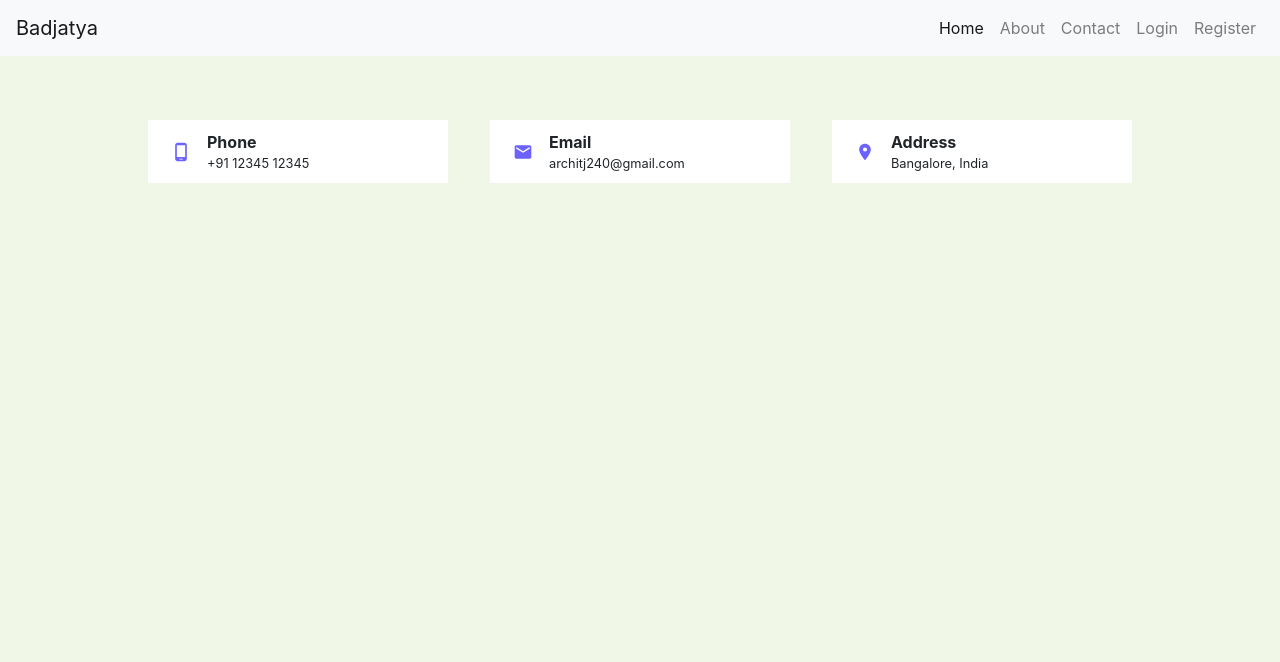
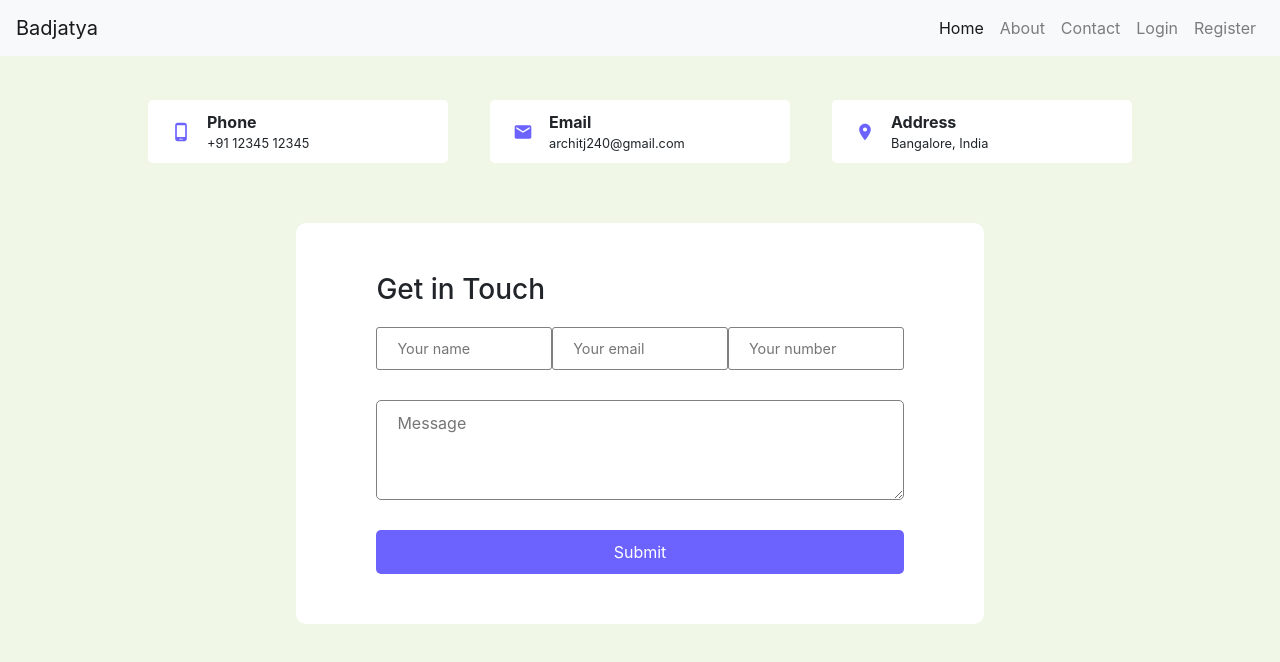
Before and after one commit to badjatya/Mern, a React (Create React App) app in the folder client/: page /contact in a window 1280 px wide. Shown: the top 662 px of the page. Built offline with nearby package versions, Linux system fonts and the light colour scheme.

Commit message:
Contact page styled

```diff
--- a/client/src/components/ContactCard.js
+++ b/client/src/components/ContactCard.js
@@ -16,10 +16,20 @@ const ContactCard = (props) => {
 const Card = styled.div`
   background-color: #fff;
   padding: 10px 20px;
+  border-radius: 5px;
   display: flex;
   align-items: center;
   justify-content: space-between;
   width: 300px;
+
+  @media (max-width: 1024px) {
+    width: 230px;
+  }
+
+  @media (max-width: 426px) {
+    margin-bottom: 20px;
+    width: 80%;
+  }
 `;
 
 const Icon = styled.div`
--- a/client/src/pages/Contact.js
+++ b/client/src/pages/Contact.js
@@ -2,10 +2,21 @@ import React from "react";
 import { MdOutlinePhoneAndroid, MdEmail, MdPlace } from "react-icons/md";
 
 // Styles
-import { Container, DetailsContainer } from "./styles/contact.styles";
+import {
+  Container,
+  DetailsContainer,
+  Form,
+  FormContainer,
+  InputContainers,
+  InputContainer,
+  Input,
+  Heading,
+  TextArea,
+} from "./styles/contact.styles";
 
 // Importing Components
 import ContactCard from "../components/ContactCard";
+import CustomButton from "../components/CustomButton";
 
 const Contact = () => {
   return (
@@ -27,6 +38,29 @@ const Contact = () => {
           icon={<MdPlace className="icon-medium" />}
         />
       </DetailsContainer>
+
+      <FormContainer>
+        <Form>
+          <Heading>Get in Touch</Heading>
+          <InputContainers>
+            <InputContainer>
+              <Input type="text" placeholder="Your name" />
+            </InputContainer>
+
+            <InputContainer>
+              <Input type="email" placeholder="Your email" />
+            </InputContainer>
+
+            <InputContainer>
+              <Input type="number" placeholder="Your number" />
+            </InputContainer>
+          </InputContainers>
+
+          <TextArea placeholder="Message" />
+
+          <CustomButton title="Submit" />
+        </Form>
+      </FormContainer>
     </Container>
   );
 };
--- a/client/src/pages/styles/contact.styles.js
+++ b/client/src/pages/styles/contact.styles.js
@@ -2,12 +2,91 @@ import styled from "styled-components";
 
 export const Container = styled.div`
   width: 80%;
-  margin: 100px auto 100px auto;
+  margin: 80px auto 0 auto;
   padding: 20px;
+
+  @media (max-width: 768px) {
+    width: 100%;
+    margin: 80px auto 0 auto;
+  }
 `;
 
 export const DetailsContainer = styled.div`
   display: flex;
   justify-content: space-between;
   align-items: center;
+
+  @media (max-width: 426px) {
+    flex-direction: column;
+  }
 `;
+
+export const FormContainer = styled.div`
+  width: 80%;
+  margin: 10px auto 0 auto;
+  padding: 50px;
+
+  @media (max-width: 1024px) {
+    width: 100%;
+    margin: 10px auto 0 auto;
+    padding: 30px;
+  }
+`;
+
+export const Form = styled.form`
+  background-color: #fff;
+  border-radius: 10px;
+  padding: 50px 80px;
+
+  @media (max-width: 768px) {
+    padding: 50px 40px;
+  }
+`;
+
+export const Heading = styled.h3`
+  margin-bottom: 20px;
+`;
+
+export const InputContainers = styled.div`
+  display: flex;
+  justify-content: space-between;
+  align-items: center;
+
+  @media (max-width: 426px) {
+    flex-direction: column;
+  }
+`;
+export const InputContainer = styled.div`
+  width: 180px;
+
+  @media (max-width: 426px) {
+    margin-bottom: 20px;
+    width: 100%;
+  }
+`;
+export const Input = styled.input`
+  border: 1px solid grey;
+  outline: none;
+  display: block;
+  padding: 10px 20px;
+  border-radius: 3px;
+  width: 100%;
+  font-size: 0.9rem;
+`;
+
+export const TextArea = styled.textarea`
+  display: block;
+  width: 100%;
+  height: 100px;
+  margin-top: 30px;
+  padding: 10px 20px;
+  border: 1px solid grey;
+  outline: none;
+  margin-bottom: 30px;
+  border-radius: 5px;
+
+  @media (max-width: 426px) {
+    margin-bottom: 20px;
+    margin-top: 0;
+  }
+`;
```
